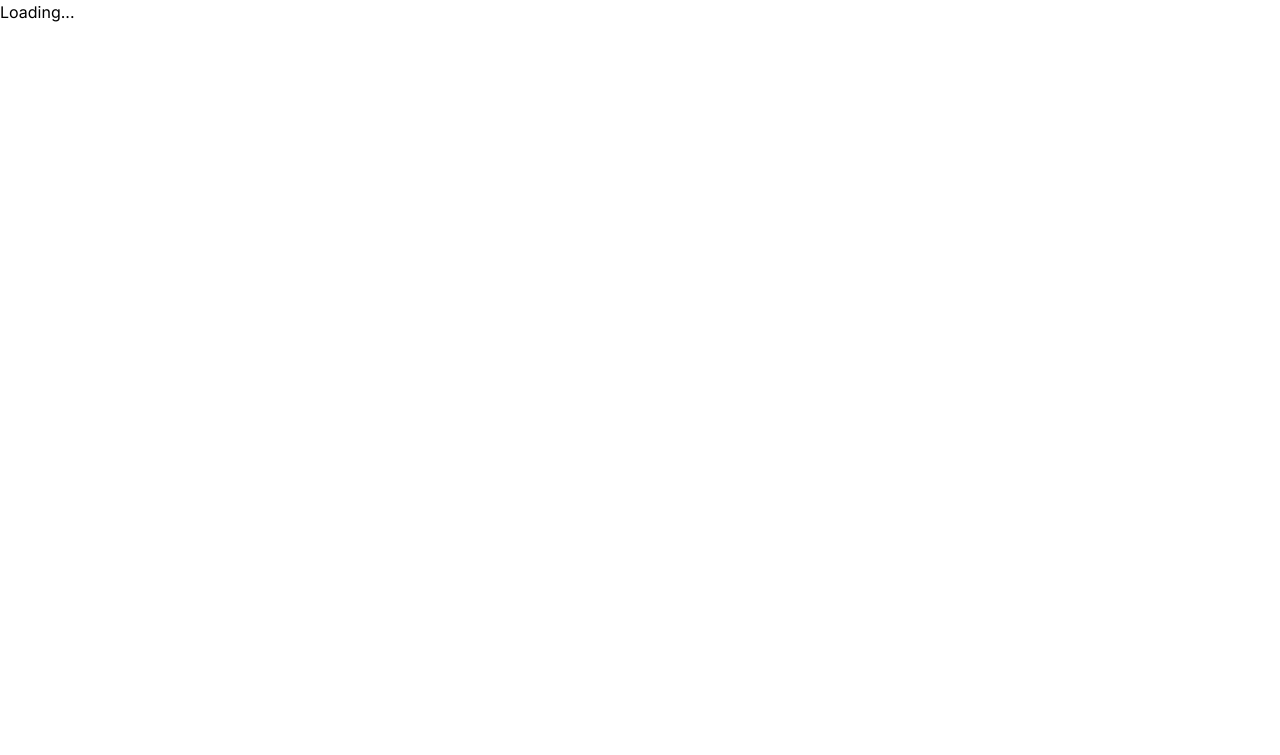
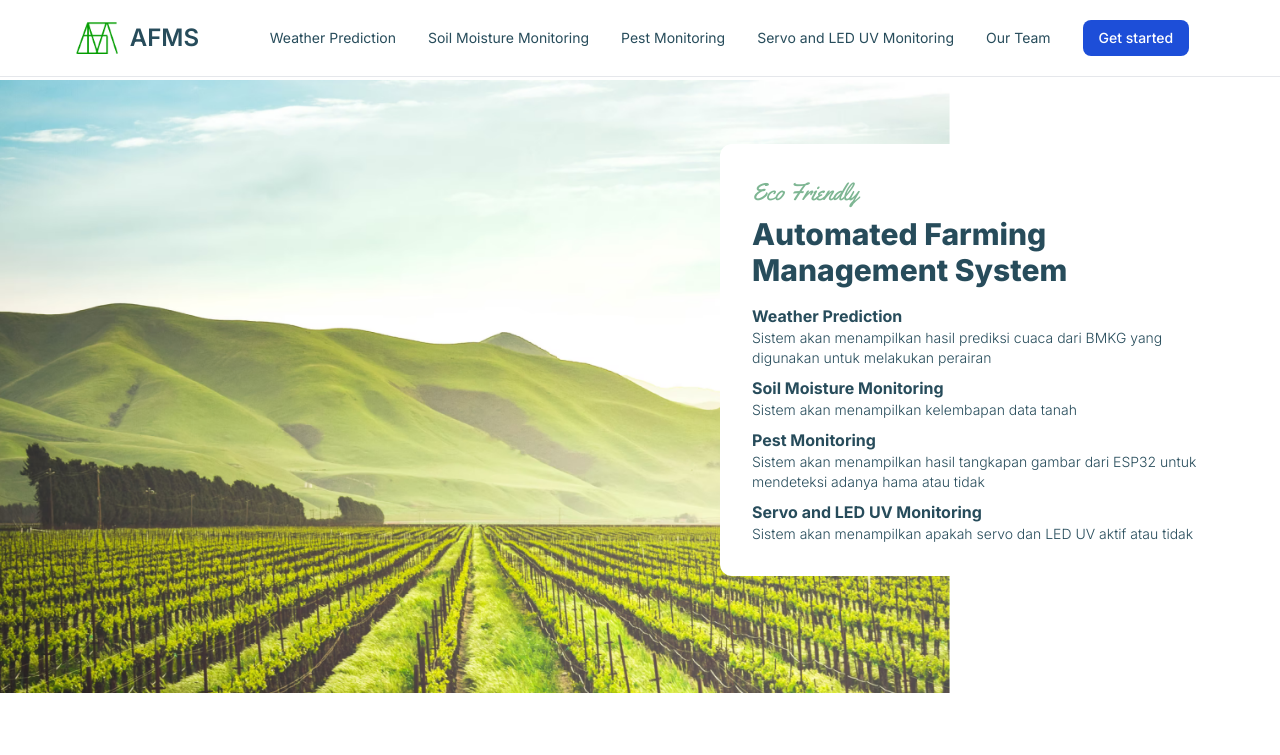
Before and after one commit to mtr06/afms, a Next.js app: page /home in a window 1280 px wide. Before the commit this address had no page. Shown: the top 755 px of the page. Built offline with nearby package versions, Linux system fonts and the light colour scheme.

Commit message:
testing11

```diff
--- a/next.config.mjs
+++ b/next.config.mjs
@@ -3,7 +3,6 @@ const nextConfig = {
   images: {
     domains: ["i.ibb.co"],
   },
-  output: "export",
 };
 
 export default nextConfig;
--- a/src/app/home/page.jsx
+++ b/src/app/home/page.jsx
@@ -3,8 +3,8 @@
 import Footer from "../../components/Footer";
 import Navbar from "../../components/Navbar";
 import style from "../page.module.css";
-import Cookies from "js-cookie";
-import { useRouter } from "next/navigation";
+// import Cookies from "js-cookie";
+// import { useRouter } from "next/navigation";
 import { useState, useEffect } from "react";
 
 import { Yellowtail } from "next/font/google";
@@ -14,19 +14,19 @@ import Image from "next/image";
 const yellowtail = Yellowtail({ weight: "400", subsets: ["latin"] });
 
 export default function Home() {
-  const router = useRouter();
+  // const router = useRouter();
   const [alert, setAlert] = useState(false);
   const [alertMessage, setAlertMessage] = useState("");
   const [isLoading, setIsLoading] = useState(true);
 
   useEffect(() => {
-    if (!Cookies.get("loggedmacaddress")) {
-      router.push("/");
-    } else {
-      setAlert(true);
-      setAlertMessage("Sign In Success!");
-      setIsLoading(false);
-    }
+    // if (!Cookies.get("loggedmacaddress")) {
+    //   router.push("/");
+    // } else {
+    //   setAlert(true);
+    //   setAlertMessage("Sign In Success!");
+    setIsLoading(false);
+    // }
   }, []);
 
   return (
--- a/src/app/page.jsx
+++ b/src/app/page.jsx
@@ -2,8 +2,8 @@
 
 import { Sarabun } from "next/font/google";
 import { useState, useEffect } from "react";
-import { useRouter } from "next/navigation";
-import Cookies from "js-cookie";
+// import { useRouter } from "next/navigation";
+// import Cookies from "js-cookie";
 
 const sarabun = Sarabun({ weight: "800", subsets: ["latin"] });
 
@@ -14,7 +14,7 @@ export default function Login() {
   const [isLoading, setIsLoading] = useState(true);
   const [alertMessage, setAlertMessage] = useState("");
 
-  const router = useRouter();
+  // const router = useRouter();
 
   const handleLogin = async (e) => {
     e.preventDefault();
@@ -22,8 +22,8 @@ export default function Login() {
       MacAddress1 == "84:8C:8D:DF:1D:F2" &&
       MacAddress2 == "D8:F3:BC:61:86:E9"
     ) {
-      Cookies.set("loggedmacaddress", "true");
-      router.push("/home");
+      // Cookies.set("loggedmacaddress", "true");
+      // router.push("/home");
     } else {
       setAlertMessage("401: Not Authenticated! Please Check Your Mac Address!");
       setAlert(true);
```
